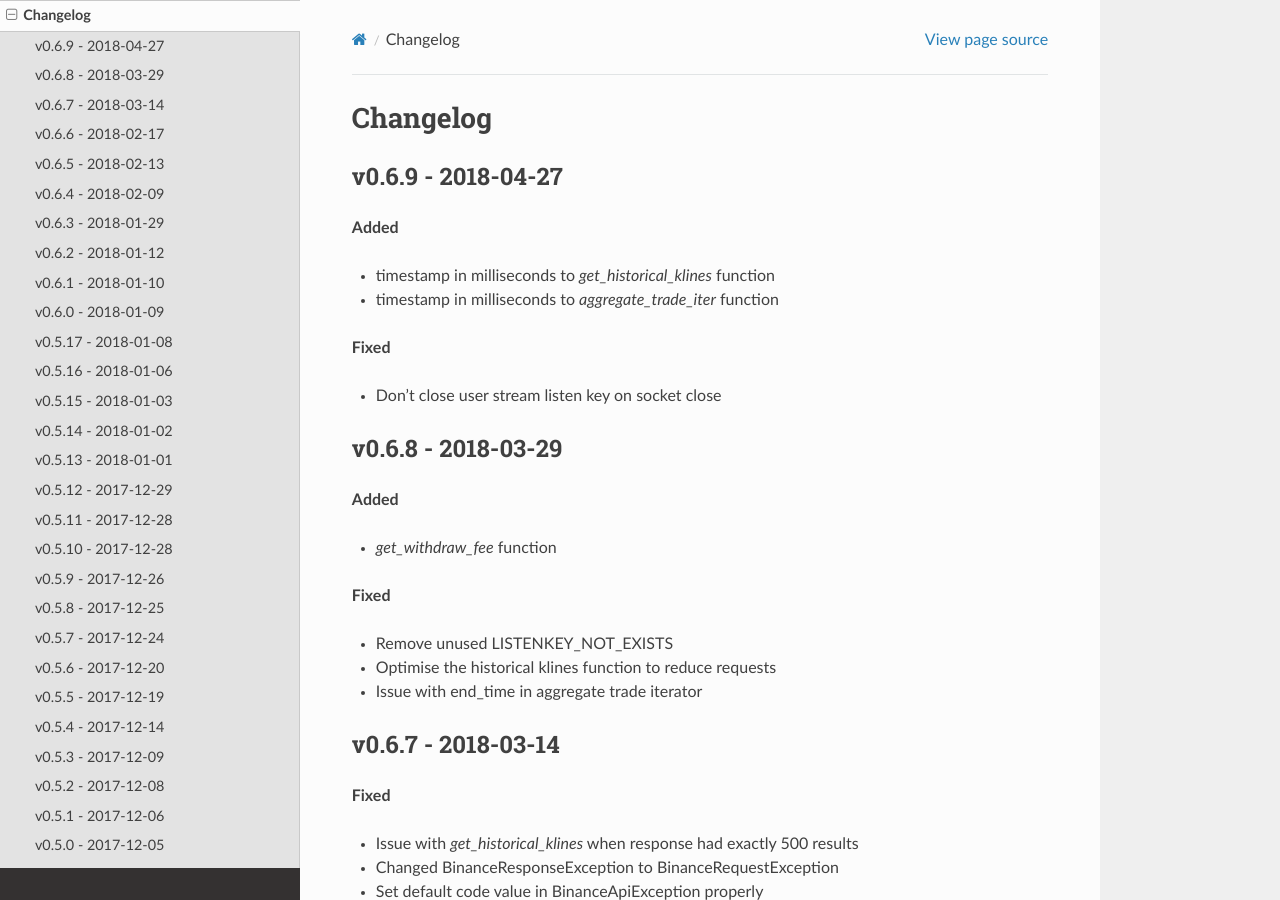
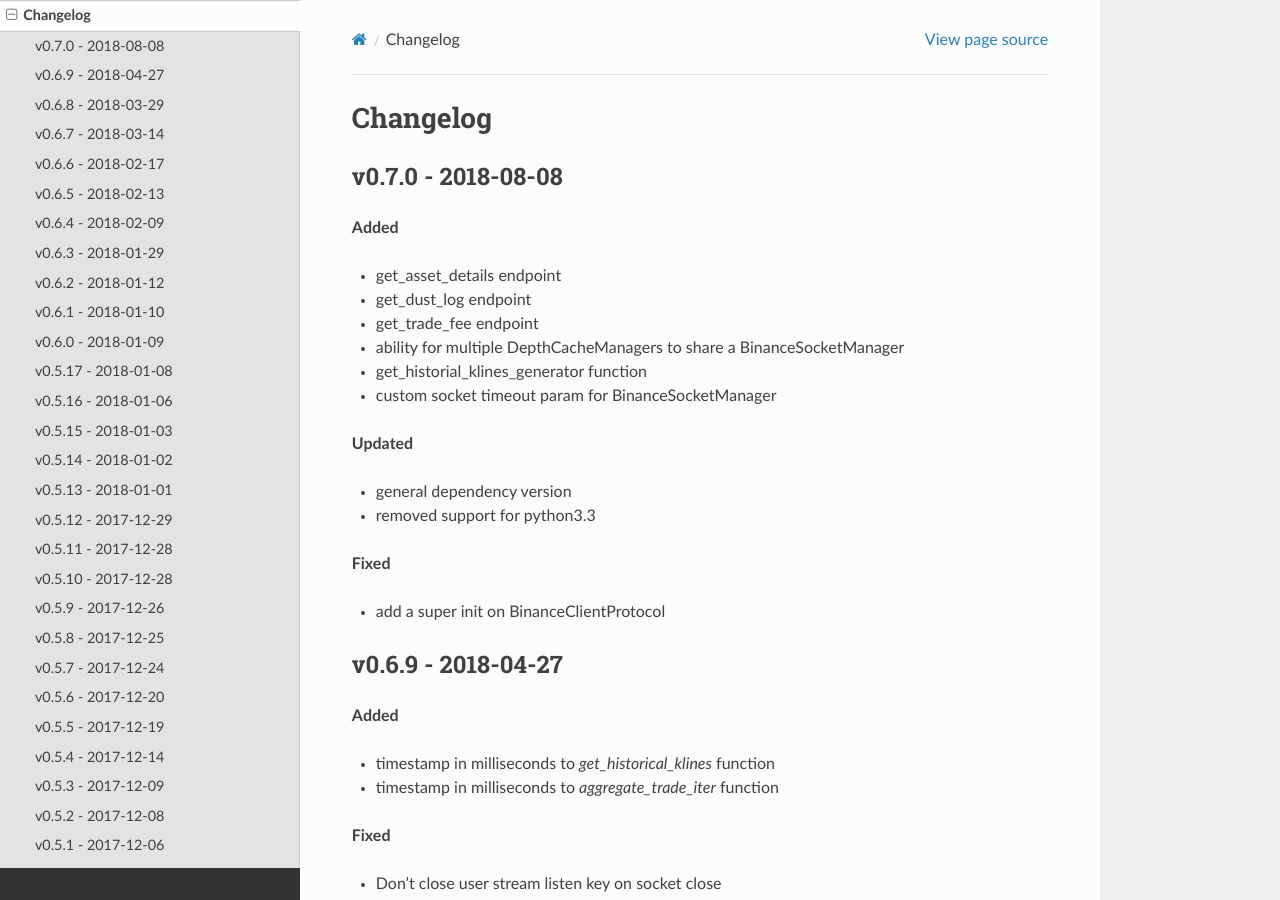
Before and after one commit to topcoder20022/python-binance, a Sphinx documentation site: the page built from docs/changelog.rst, in a window 1280 px wide and 900 px high. Built offline with Sphinx 7.4.7 and the Read the Docs theme 2.0.0, drawn with Linux system fonts in a browser that asks for light colours; formulas are drawn with MathJax 3.

Commit message:
Update to v0.7.0

```diff
--- a/PYPIREADME.rst
+++ b/PYPIREADME.rst
@@ -1,5 +1,5 @@
 ================================
-Welcome to python-binance v0.6.9
+Welcome to python-binance v0.7.0
 ================================
 
 .. image:: https://img.shields.io/pypi/v/python-binance.svg
--- a/README.rst
+++ b/README.rst
@@ -1,5 +1,5 @@
 ================================
-Welcome to python-binance v0.6.9
+Welcome to python-binance v0.7.0
 ================================
 
 .. image:: https://img.shields.io/pypi/v/python-binance.svg
--- a/docs/changelog.rst
+++ b/docs/changelog.rst
@@ -1,5 +1,26 @@
 Changelog
 =========
+
+v0.7.0 - 2018-08-08
+^^^^^^^^^^^^^^^^^^^
+
+**Added**
+
+- get_asset_details endpoint
+- get_dust_log endpoint
+- get_trade_fee endpoint
+- ability for multiple DepthCacheManagers to share a BinanceSocketManager
+- get_historial_klines_generator function
+- custom socket timeout param for BinanceSocketManager
+
+**Updated**
+
+- general dependency version
+- removed support for python3.3
+
+**Fixed**
+
+- add a super init on BinanceClientProtocol
 
 v0.6.9 - 2018-04-27
 ^^^^^^^^^^^^^^^^^^^
--- a/setup.py
+++ b/setup.py
@@ -3,7 +3,7 @@ from setuptools import setup
 
 setup(
     name='python-binance',
-    version='0.6.9',
+    version='0.7.0',
     packages=['binance'],
     description='Binance REST API python implementation',
     url='https://github.com/sammchardy/python-binance',
```
